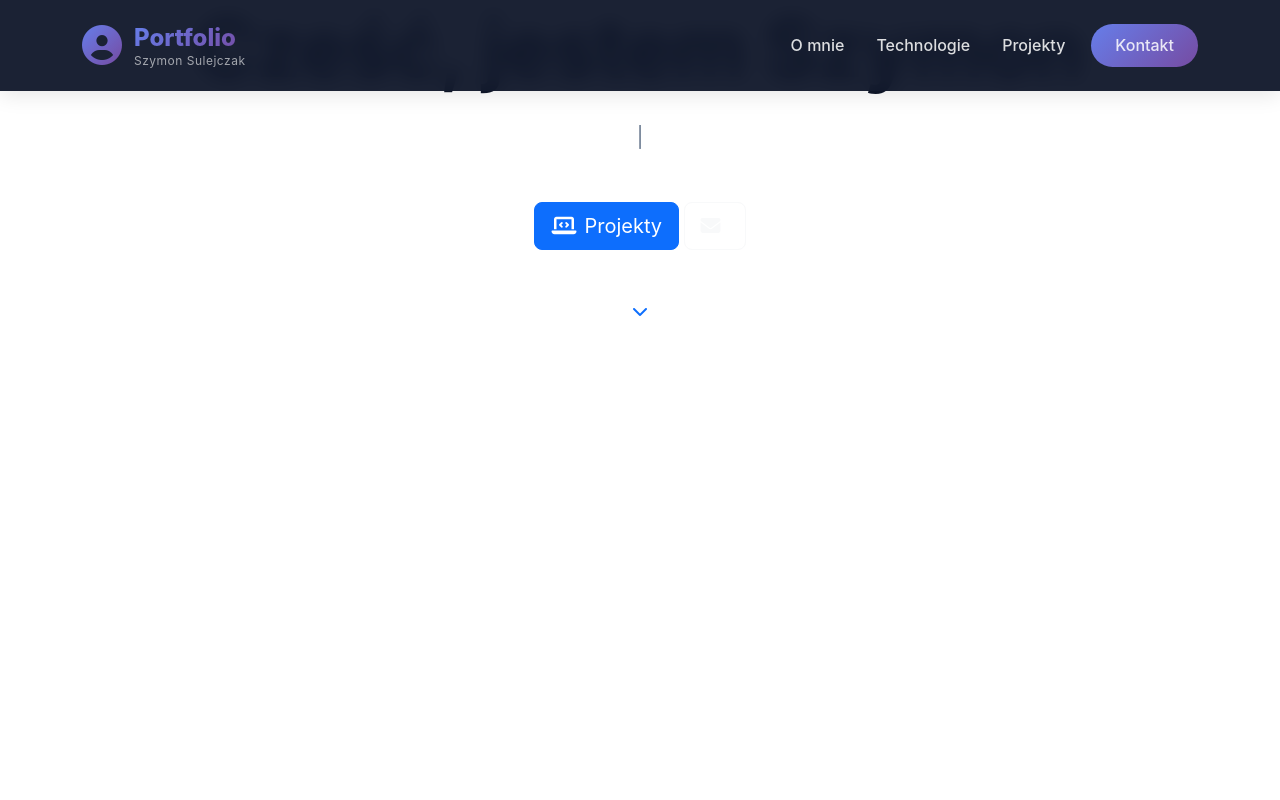
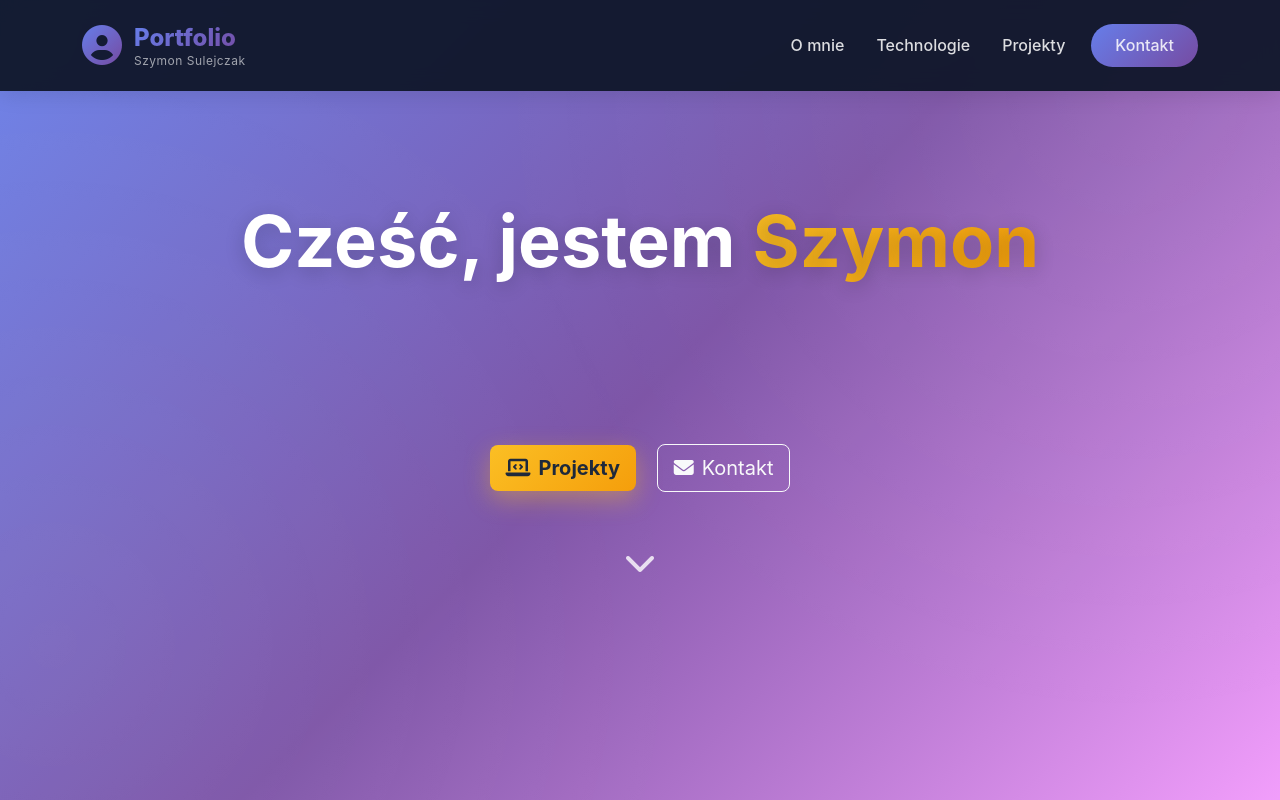
Before and after one commit to Sul3j/portfolio-website-project, a Django app: template portfolio/templates/portfolio/home.html in a window 1280 px wide. Run offline with Django 3.2, Linux system fonts and the light colour scheme; the template is opened without the code that fills it, so the values that code supplies are empty.

Commit message:
add hero section styles

```diff
--- a/portfolio/static/portfolio/css/style.css
+++ b/portfolio/static/portfolio/css/style.css
@@ -149,3 +149,135 @@
     box-shadow: 0 6px 20px rgba(102, 126, 234, 0.4);
     background: linear-gradient(135deg, #5a67d8 0%, #6b47a0 100%);
 }
+
+/* Hero section */
+
+.hero-section {
+    min-height: 100vh;
+    background:
+        linear-gradient(135deg, rgba(102, 126, 234, 0.95) 0%, rgba(118, 75, 162, 0.95) 50%, rgba(240, 147, 251, 0.9) 100%),
+        radial-gradient(circle at 20% 80%, rgba(255, 255, 255, 0.1) 0%, transparent 50%),
+        radial-gradient(circle at 80% 20%, rgba(255, 255, 255, 0.1) 0%, transparent 50%);
+    position: relative;
+    overflow: hidden;
+    display: flex;
+    align-items: center;
+    justify-content: center;
+}
+
+.hero-section::before {
+    content: '';
+    position: absolute;
+    top: -50%;
+    left: -50%;
+    width: 200%;
+    height: 200%;
+    background:
+        radial-gradient(circle at 30% 70%, rgba(255, 255, 255, 0.05) 0%, transparent 30%),
+        radial-gradient(circle at 70% 30%, rgba(255, 255, 255, 0.05) 0%, transparent 30%);
+    animation: heroFloat 15s ease-in-out infinite;
+}
+
+@keyframes heroFloat {
+    0%, 100% { transform: translate(0, 0) rotate(0deg); }
+    50% { transform: translate(-2%, -2%) rotate(5deg);}
+}
+
+.particles-container {
+    position: absolute;
+    top: 0;
+    left: 0;
+    width: 100%;
+    height: 100%;
+    z-index: 1;
+}
+
+.hero-content {
+    position: relative;
+    z-index: 2;
+}
+
+.hero-section h1 {
+    font-size: clamp(2.5rem, 6vw, 4.5rem);
+    color: #fff;
+    margin-bottom: 2rem;
+    text-shadow: 0 4px 20px rgba(0, 0, 0, 0.2);
+}
+
+.gradient-text {
+    background: linear-gradient(135deg, #fbbf24 0%, #f59e0b 100%);
+    -webkit-background-clip: text;
+    -webkit-text-fill-color: transparent;
+    background-clip: text;
+    display: inline-block;
+}
+
+.typing-container {
+    min-height: 80px;
+    display: flex;
+    align-items: center;
+    justify-content: center;
+}
+
+.typing-text {
+    font-size: 1.5rem;
+    color: rgba(255, 255, 255, 0.95);
+    font-weight: 300;
+}
+
+.cursor {
+    animation: blink 1s infinite;
+    color: #fbbf24;
+    font-weight: 300;
+}
+
+@keyframes blink {
+    0%, 50% { opacity: 1; }
+    51%, 100% { opacity: 0; }
+}
+
+.hero-buttons .btn {
+    margin: 0.5rem;
+}
+
+.hero-buttons .btn-primary {
+    background: linear-gradient(135deg, #fbbf24 0%, #f59e0b 100%);
+    border: none;
+    box-shadow: 0 8px 25px rgba(251, 191, 36, 0.4);
+    color: #1e293b;
+    font-weight: 700;
+}
+
+.hero-buttons .btn-primary:hover {
+    background: linear-gradient(135deg, #f59e0b 0%, #d97706 100%);
+    box-shadow: 0 12px 35px rgba(251, 191, 36, 0.6);
+    color: #1e293b;
+}
+
+.scroll-indicator {
+    animation: bounce 2s infinite;
+}
+
+.scroll-down {
+    color: rgba(255, 255, 255, 0.8);
+    font-size: 2rem;
+    transition: all var(--transition-speed);
+    display: inline-block;
+}
+
+.scroll-down:hover {
+    color: #fff;
+    transform: translateY(5px);
+}
+
+@keyframes bounce {
+    0%, 20%, 50%, 80%, 100% {
+        transform: translateY(0);
+    }
+    40% {
+        transform: translateY(-15px);
+    }
+    60% {
+        transform: translateY(-10px);
+    }
+}
--- a/portfolio/templates/portfolio/home.html
+++ b/portfolio/templates/portfolio/home.html
@@ -65,7 +65,7 @@
                         <i class="fas fa-laptop-code me-2"></i>Projekty
                     </a>
                     <a href="#contact" class="btn btn-outline-light btn-lg">
-                        <i class="fas fa-envelope me-2"></i>
+                        <i class="fas fa-envelope me-2"></i>Kontakt
                     </a>
                 </div>
                 <div class="scroll-indicator mt-5">
```
